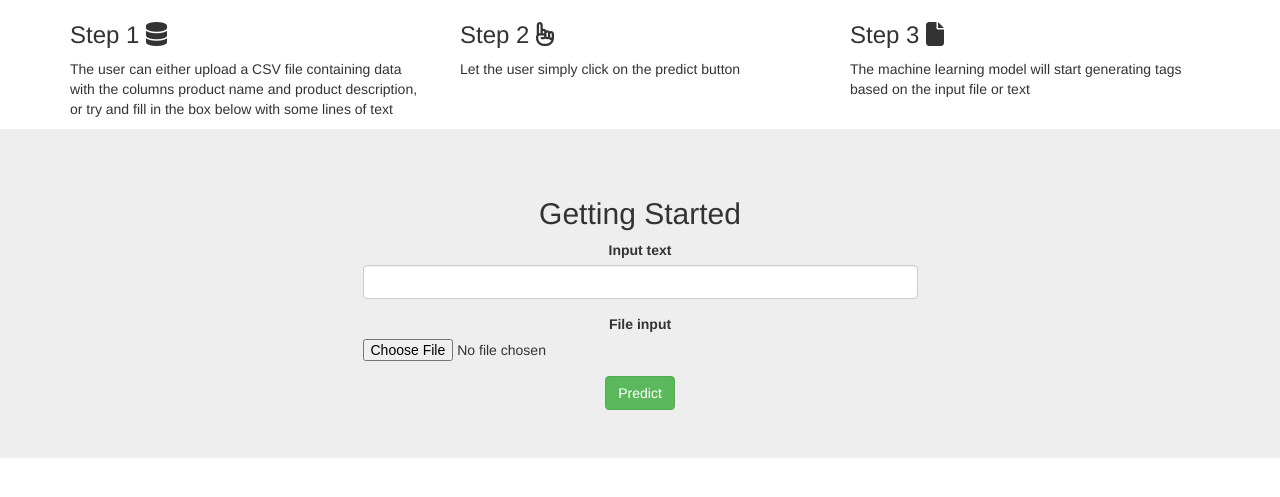
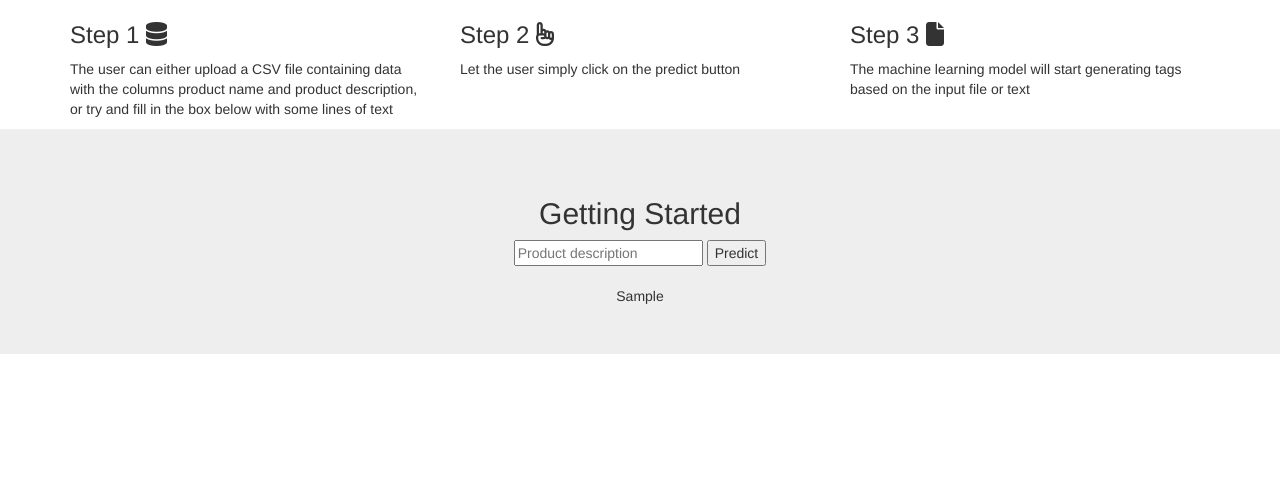
Before and after one commit to wolfsinem/product-tagging, a Flask app: template templates/index.html in a window 1280 px wide. Shown: the part 268-765 px from the top of the page. Run offline with Flask 2, Linux system fonts and the light colour scheme; the template is opened without the code that fills it: most values are stand-ins (such as "Sample title", 1, 10 or a date in 2020); parts of the project's set-up code (start-up, migrations or seed data) failed here and were passed over; some libraries are stand-ins or nearby versions.

Commit message:
fornt-end

```diff
--- a/templates/index.html
+++ b/templates/index.html
@@ -8,6 +8,7 @@
   <script src="https://ajax.googleapis.com/ajax/libs/jquery/3.5.1/jquery.min.js"></script>
   <script src="https://maxcdn.bootstrapcdn.com/bootstrap/3.4.1/js/bootstrap.min.js"></script>
   <script src="https://kit.fontawesome.com/9b31ab4365.js" crossorigin="anonymous"></script>
+  <script src="js/index.js"></script>
 </head>
 <body>
 
@@ -51,22 +52,24 @@
     <div class="container">
         <div class="row clearfix">
             <div class="col-md-6 col-md-offset-3 column">
-                <form role="form">
-                    <div class="form-group">
-                         <label for="exampleInputEmail1">Input text</label><input type="email" class="form-control" id="exampleInputEmail1" />
-                    </div>
-                    <div class="form-group">
-                         <label for="exampleInputFile">File input</label><input type="file" id="exampleInputFile" />
-                    </div>
-                    <button type="button" class="btn btn-success">Predict</button>
+                <form action="http://127.0.0.1:5000/predict" method="POST">
+                    <!-- <div class="form-group"> -->
+                      <!-- <label for="exampleFormControlTextarea1">Text input</label> -->
+                    <input type="text" name="description" placeholder="Product description" required=required />
+
+                    <button type="submit">Predict</button>
+                      <!-- <textarea class="form-control" id="exampleFormControlTextarea1" rows="3" name="description"></textarea>
+                      <input type="submit"> -->
+                    <!-- </div> -->
+                    <!-- <div class="form-group">
+                         <label for="exampleInputFile">File input</label><input type="file" id="exampleInputFile" /> -->
+                    <!-- </div> -->
+                    <!-- <button class="btn btn-success" id="predict_tags">Predict</button> -->
                 </form>
+                <br>
+                {{ generated_tags }}
             </div>
         </div>
 </div>
-
-
-
-
-
 </body>
 </html>
```
